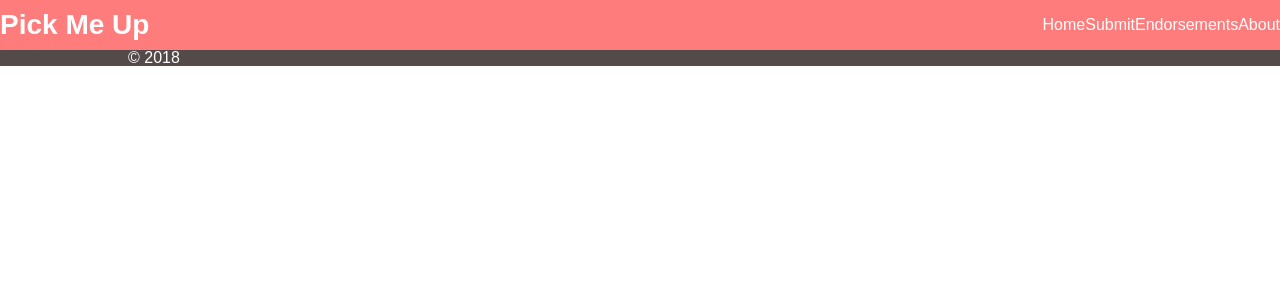
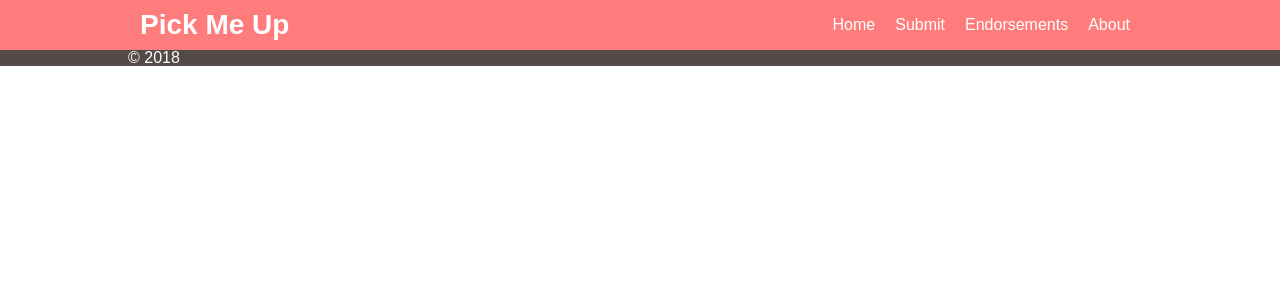
Before and after one commit to djmeans/pickmeup, a React (Create React App) app in the folder front-end/pickmeup/: page / in a window 1280 px wide. Shown: the top 300 px of the page. Built offline with nearby package versions, Linux system fonts and the light colour scheme.

Commit message:
update header and css

```diff
--- a/front-end/pickmeup/src/Header.js
+++ b/front-end/pickmeup/src/Header.js
@@ -7,6 +7,7 @@ export class Header extends React.Component {
   render() {
     return (
       <header className="app-header">
+        <div className='app-wrapper'>
           <h1 className="app-title"><Link to='/app/home'>Pick Me Up</Link></h1>
           <nav className='nav-right'>
             <ul>
@@ -16,6 +17,7 @@ export class Header extends React.Component {
               <li><Link to='/app/about-us'>About</Link></li>
             </ul>
           </nav>
+        </div>
       </header>
     )
   }
--- a/front-end/pickmeup/src/header.css
+++ b/front-end/pickmeup/src/header.css
@@ -1,16 +1,36 @@
 .app-header {
-  display: flex;
-  justify-content: space-between;
-  align-items: center;
+
   background-color: #ff7c7c;
   width: 100%;
   height: 50px;
   color: #fff;
 }
+.app-wrapper {
+  display: flex;
+  justify-content: space-between;
+  align-items: center;
+  height: 100%;
+  width: 1000px;
+  margin-left: auto;
+  margin-right: auto;
+}
 .app-title {
   font-size: 28px;
   font-weight: bold;
+  transition: .15s ease;
+}
+.app-title:hover {
+  transition: .15s ease;
+  color: #9a9a9a;
 }
 .nav-right ul {
   display: flex;
 }
+.nav-right ul li {
+  transition: .15s ease;
+  margin: 10px;
+}
+.nav-right ul li:hover {
+  transition: .15s ease;
+  color: #9a9a9a;
+}
--- a/front-end/pickmeup/src/index.css
+++ b/front-end/pickmeup/src/index.css
@@ -49,8 +49,18 @@ table {
 
 /* Below Post Reset */
 
+html {
+  height: 100%;
+}
 body {
+  height: 100%;
   font-family: arial;
+}
+#root {
+  height: 100%;
+}
+.app {
+  height: 100%;
 }
 a {
   text-decoration: none;
```
Lines whose indentation alone changed are shown as unchanged.
